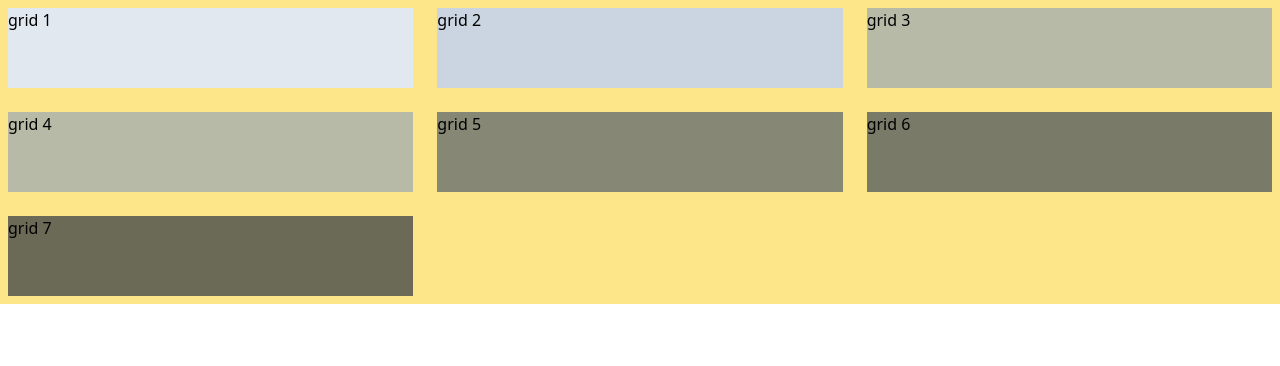
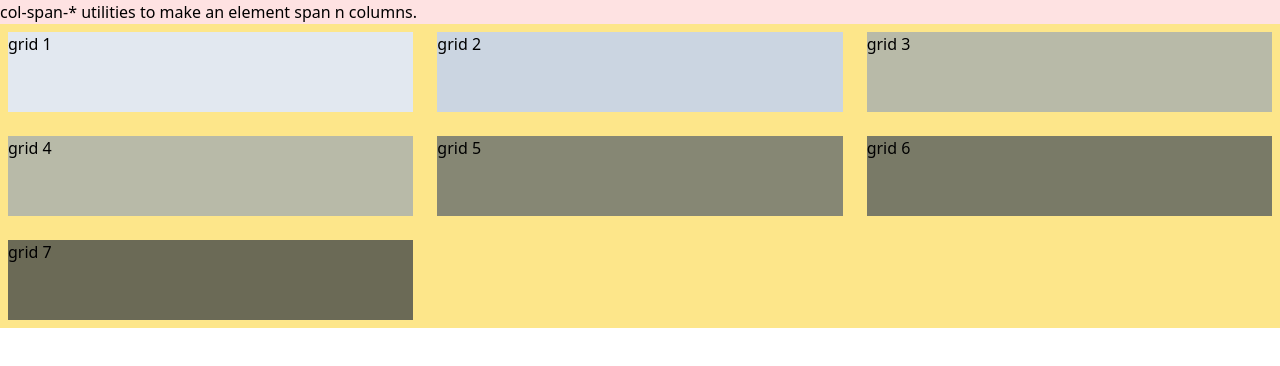
Before and after one commit to mostafa1350/01_Flex_Grid_Concept, a React (Vite) app in the folder flex-grid-concept/: page / in a window 1280 px wide. Shown: the top 366 px of the page. Built offline with nearby package versions, Linux system fonts and the light colour scheme.

Commit message:
update gridview

```diff
--- a/flex-grid-concept/src/Gridview.jsx
+++ b/flex-grid-concept/src/Gridview.jsx
@@ -2,8 +2,13 @@ import React from 'react'
 
 const Gridview = () => {
   return (
-    <div className='grid'>
-          <div className=' bg-amber-200 grid grid-cols-3 gap-2 '>
+    <div className='grid bg-red-100 '>
+            <div>
+                <h1>
+                col-span-* utilities to make an element span n columns.
+                </h1>
+            </div>
+          <div className='w-full bg-amber-200 grid grid-cols-3 gap-2 '>
               <div className='m-2 h-[80px] bg-slate-200   '>grid 1</div>
               <div className='m-2 h-[80px] bg-slate-300   '>grid 2</div>
               <div className='m-2 h-[80px] bg-slate-400/65'>grid 3</div>
```
